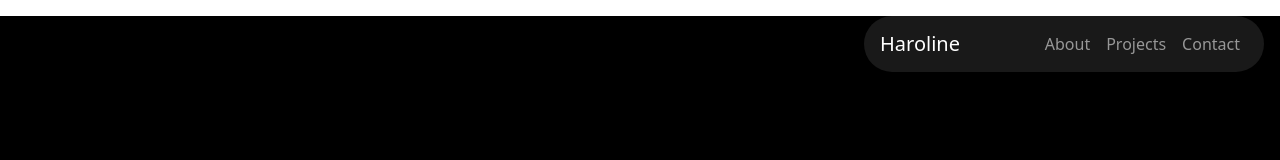
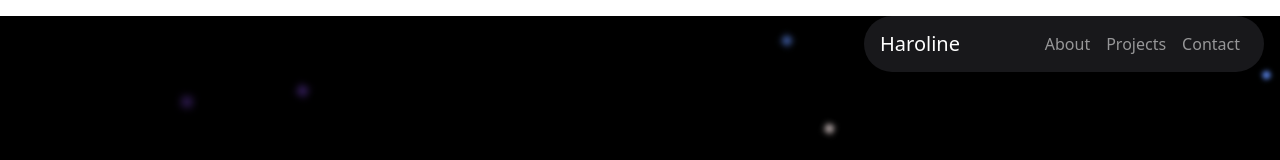
Before and after one commit to HarolineNo/Portfolio, a React (Vite) app: page / in a window 1280 px wide. Shown: the top 160 px of the page. Built offline with nearby package versions, Linux system fonts and the light colour scheme.

Commit message:
fixed bg

```diff
--- a/src/App.css
+++ b/src/App.css
@@ -14,7 +14,6 @@
   height: 100vh;
   top: 0;
   left: 0;
-  background: #000000;
   overflow: hidden;
 }
 
--- a/src/App.jsx
+++ b/src/App.jsx
@@ -7,7 +7,7 @@ import 'bootstrap-icons/font/bootstrap-icons.css';
 function App() {
   return (
     <div className="app">
-      <div>
+      <div className="background">
           <span></span>
           <span></span>
           <span></span>
--- a/src/components/styles/Navbar.css
+++ b/src/components/styles/Navbar.css
@@ -7,5 +7,5 @@
     padding-left: 1rem !important;
     padding-right: 1rem !important;
     border-radius: 3rem !important;
-    background-color: rgba(50, 50, 50, 0.5) !important;
+    background-color: rgba(49, 49, 54, 0.5) !important;
 }
```
